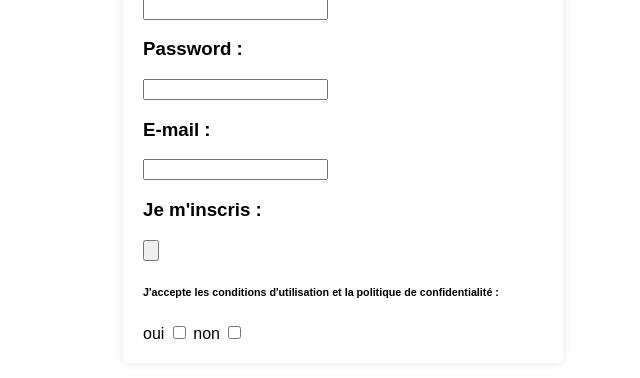
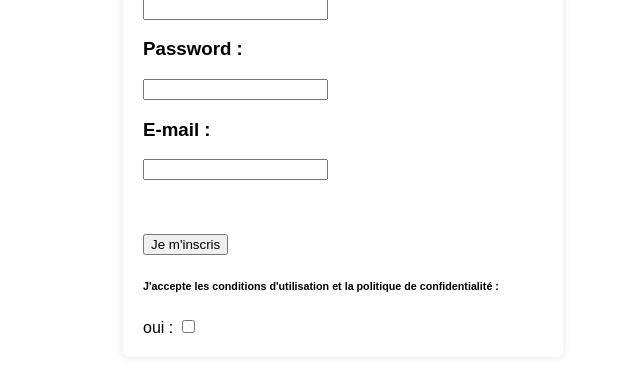
Before and after one commit to carmine-git/projet-application-salondecoiffure, a PHP site: page /inscription_form.php in a window 1280 px wide. Shown: the part 242-620 px from the top of the page, without its empty margins (297-937 px from the left). Run offline with PHP 8.4, Linux system fonts and the light colour scheme.

Commit message:
Chore(css):styles2

```diff
--- a/inscription_form.php
+++ b/inscription_form.php
@@ -1,5 +1,5 @@
 <!DOCTYPE html>
-<html lang="en">
+<lang="en">
 
 <head>
     <meta charset="UTF-8">
@@ -24,6 +24,10 @@
             background-color: blue;
             color: ghostwhite;
         }
+        button
+        {
+            text-align: center;
+        }
     </style>
 </head>
 
@@ -44,16 +48,13 @@
 
     <u3>
         <h3> E-mail : </h3>
-        <form type="text" name="mail"></form>
+        <input type="text" name="mail"></input><br><br><br><br>
     </u3>
 
-    <input>
-        <h3> Je m'inscris : </h3>
-        <input type="button" name="je m'inscris"></input>
+    <u4>
+        <button type="button" name="boutton-inscription">Je m'inscris</button>
         <h6> J'accepte les conditions d'utilisation et la politique de confidentialité : </h6>
-        <label for="oui">oui</label>
+        <label for="oui">oui :</label>
         <input type="checkbox" name="choice" id="oui"></input>
-        <label for="non">non</label>
-        <input type="checkbox" name="choise" id="non" ></input>
-    </input>
+    </u4>
 </body>
```
